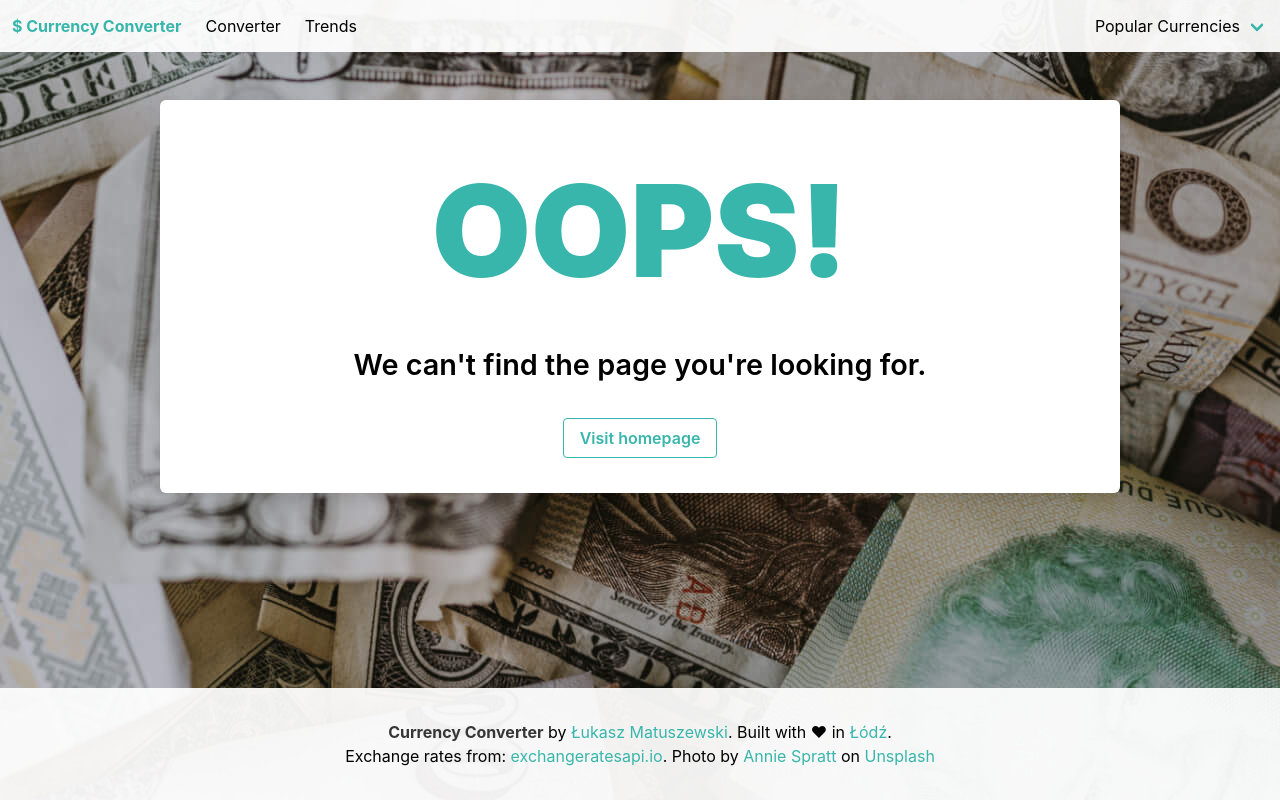
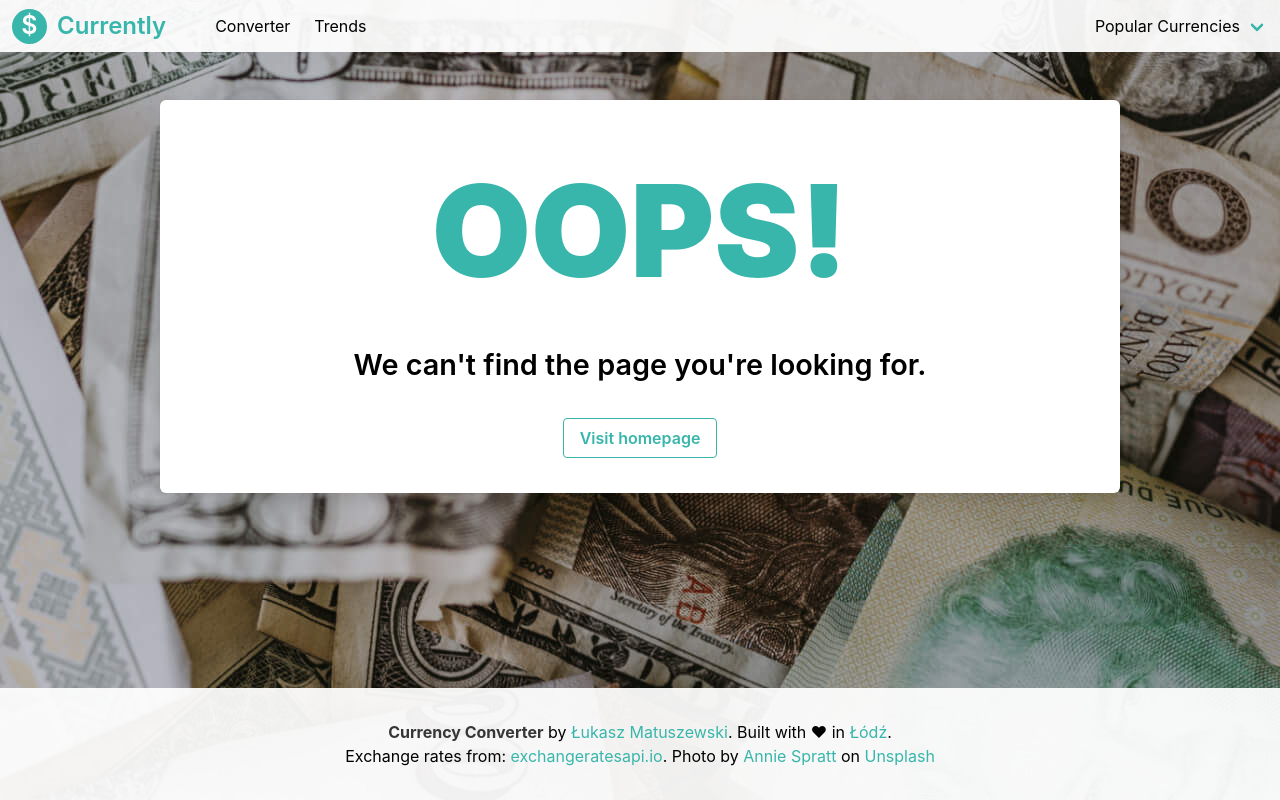
Before and after one commit to LucasMatuszewski/currency-converter, a React (Create React App) app: page /not-found in a window 1280 px wide. Built offline with nearby package versions, Linux system fonts and the light colour scheme.

Commit message:
App name and LOGO with :before

```diff
--- a/src/components/Layout/Layout.tsx
+++ b/src/components/Layout/Layout.tsx
@@ -25,7 +25,9 @@ const Layout: React.FC<LayoutProps> = ({
       <nav className="navbar" role="navigation" aria-label="main navigation">
         <div className="navbar-brand">
           <Link className="navbar-item" to="/">
-            <h2>$ Currency Converter</h2>
+            <h2 className="has-text-primary is-size-4 has-text-weight-semibold">
+              Currently
+            </h2>
           </Link>
           <span
             role="button"
--- a/src/components/Layout/layout.scss
+++ b/src/components/Layout/layout.scss
@@ -11,7 +11,20 @@
 }
 
 .navbar-brand h2 {
-  font-weight: 700;
+  margin-right: 25px;
+  &:before {
+    content: '$';
+    display: inline-block;
+    margin-right: 10px;
+    color: $white;
+    background-color: $green;
+    border-radius: 25px;
+    width: 35px;
+    height: 35px;
+    text-align: center;
+    line-height: 32px;
+    font-size: 25px;
+  }
 }
 
 .section {
```
